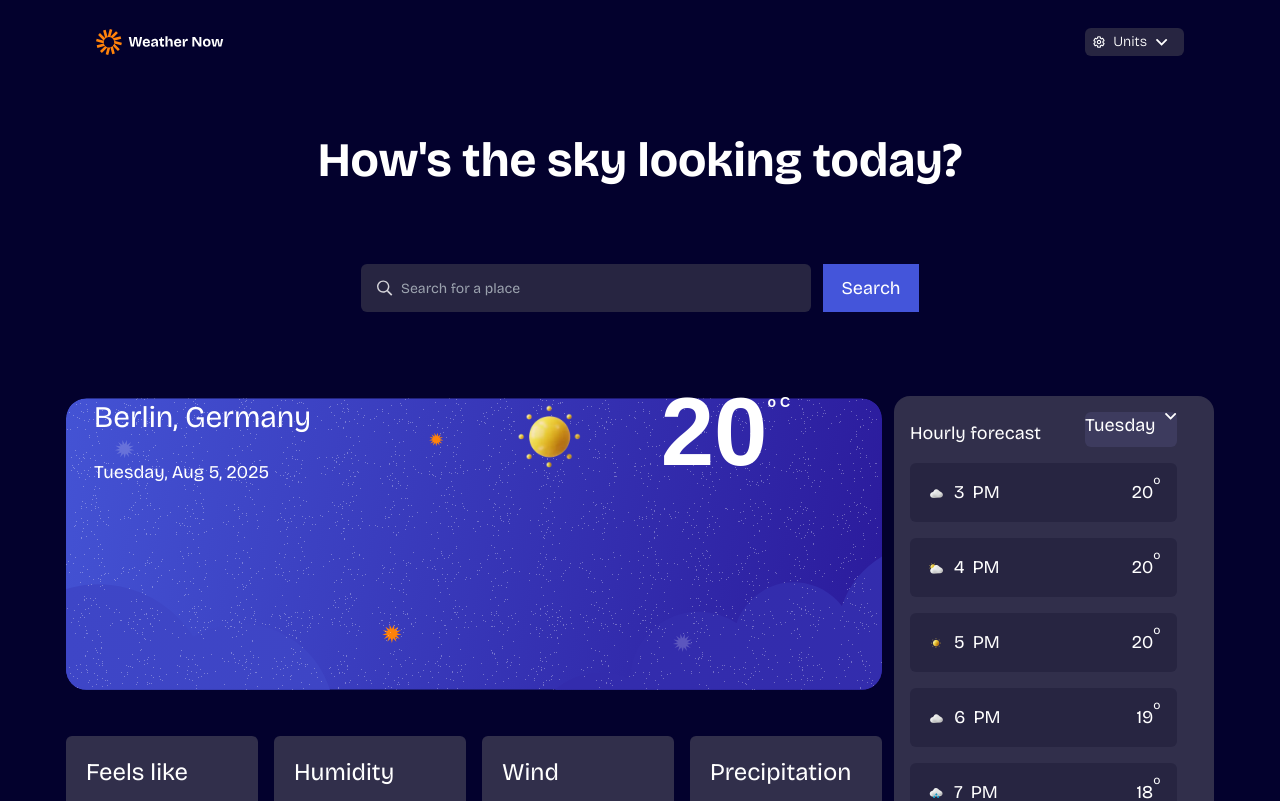
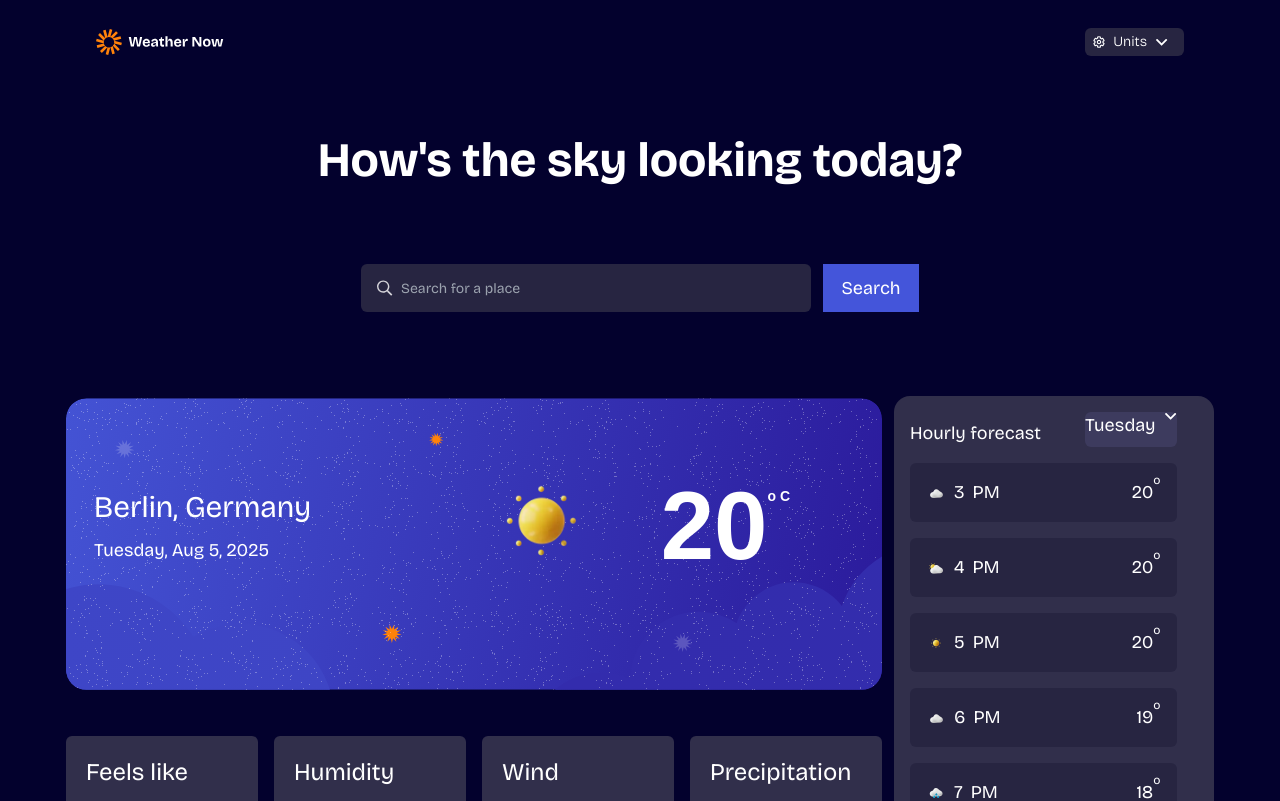
Before and after one commit to Mayowa-de/Frontend-mentor-hack-weather-app, a React (Vite) app: page / in a window 1280 px wide. Shown: the top 801 px of the page. Built offline with nearby package versions, Linux system fonts and the light colour scheme; a web font is replaced by a local one.

Commit message:
resolving the position of he display today foreCast

```diff
--- a/src/Hero/todayCloud.jsx
+++ b/src/Hero/todayCloud.jsx
@@ -7,13 +7,13 @@ export default function todayCloud() {
   return (
     <div className='justify-center  mt-10'>
       <img src={Bgicon} alt="" className='h-96' />
-      <div className='z-10 top-96 justify-between flex px-7 absolute items-center w-3/4'>
-        <div className='flex flex-col gap-6 text-white'>
+      <div className='z-10 top-[460px] justify-between flex px-7 absolute items-center w-3/4'>
+        <div className='flex flex-col gap-3 text-white'>
         <h3 className='text-3xl'>Berlin, Germany</h3>
         <p>Tuesday, Aug 5, 2025</p>
         </div>
-        <div className='flex justify-end gap-12 todayCloud mr-52'>
-        <img src={SunIcon} alt="" className='w-32  -ml-40 -mt-3' />
+        <div className='flex justify-end gap-12 todayCloud mr-52 items-center'>
+        <img src={SunIcon} alt="" className='w-36  -ml-40 -mt-3' />
         <div className='flex gap-5'>
         <h1 className='text-8xl font-DMSans-Italic text-end text-white font-bold'>20</h1><span className='text-sm mt-2 -ml-5 text-white font-bold flex gap-5'>o C</span>
         </div>
```
